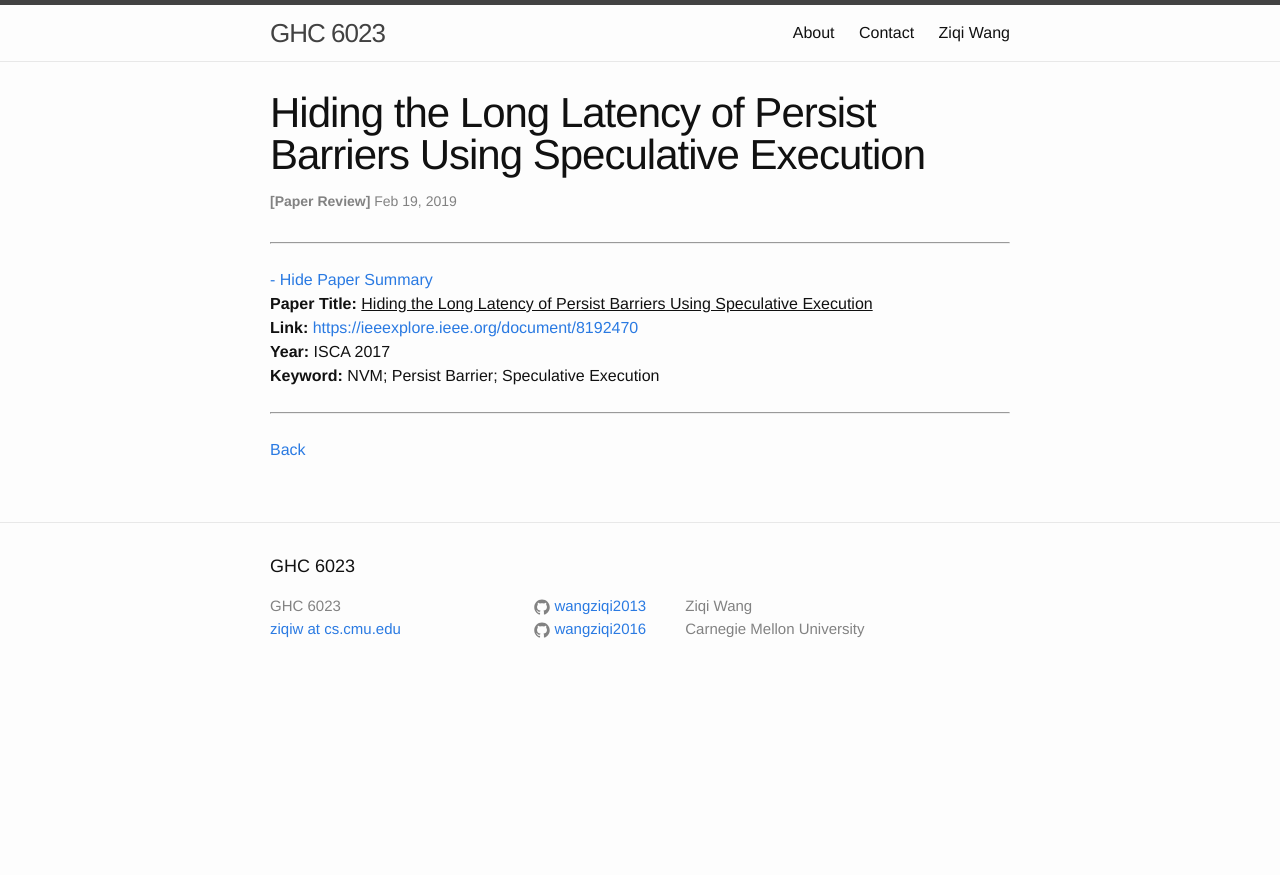
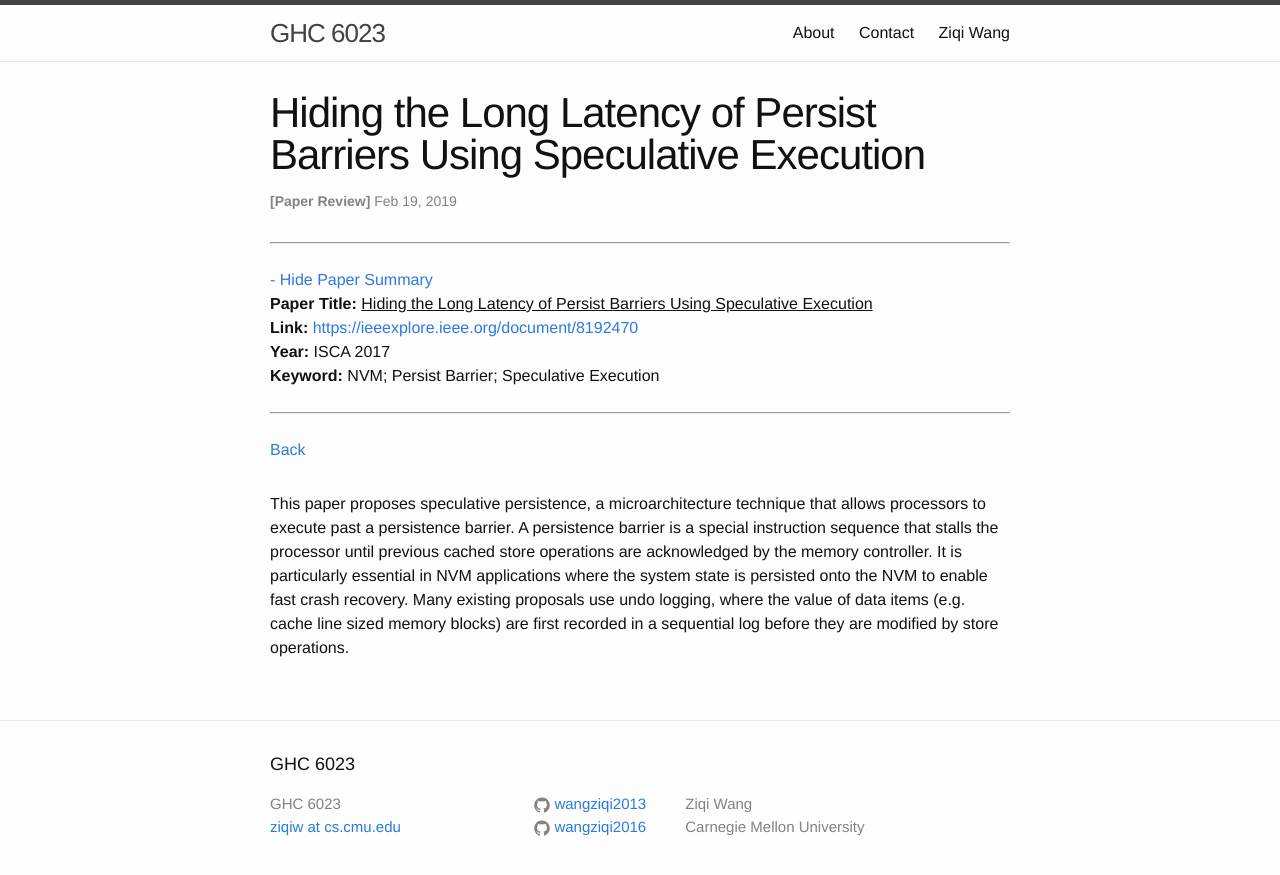
Before and after one commit to wangziqi2013/wangziqi2013.github.io, a Jekyll site: the page built from _posts/2019-02-19-Hiding-the-Long-Latency-of-Persist-Barrier-Using-Speculative-Exec.markdown, in a window 1280 px wide. Shown: the top 875 px of the page. Built offline with Jekyll 4.4.1, drawn with Linux system fonts in a browser that asks for light colours.

Commit message:
Finish intro

```diff
--- a/_posts/2019-02-19-Hiding-the-Long-Latency-of-Persist-Barrier-Using-Speculative-Exec.markdown
+++ b/_posts/2019-02-19-Hiding-the-Long-Latency-of-Persist-Barrier-Using-Speculative-Exec.markdown
@@ -12,3 +12,10 @@ htm_cd:
 htm_cr:
 version_mgmt:
 ---
+
+This paper proposes speculative persistence, a microarchitecture technique that allows processors to execute past a
+persistence barrier. A persistence barrier is a special instruction sequence that stalls the processor until previous
+cached store operations are acknowledged by the memory controller. It is particularly essential in NVM applications
+where the system state is persisted onto the NVM to enable fast crash recovery. Many existing proposals use undo
+logging, where the value of data items (e.g. cache line sized memory blocks) are first recorded in a sequential log
+before they are modified by store operations.
```
